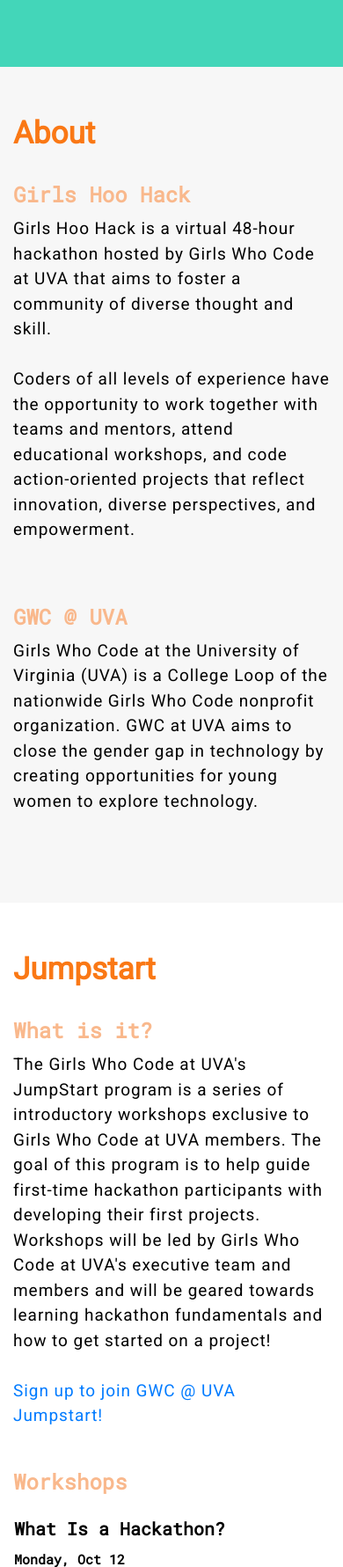
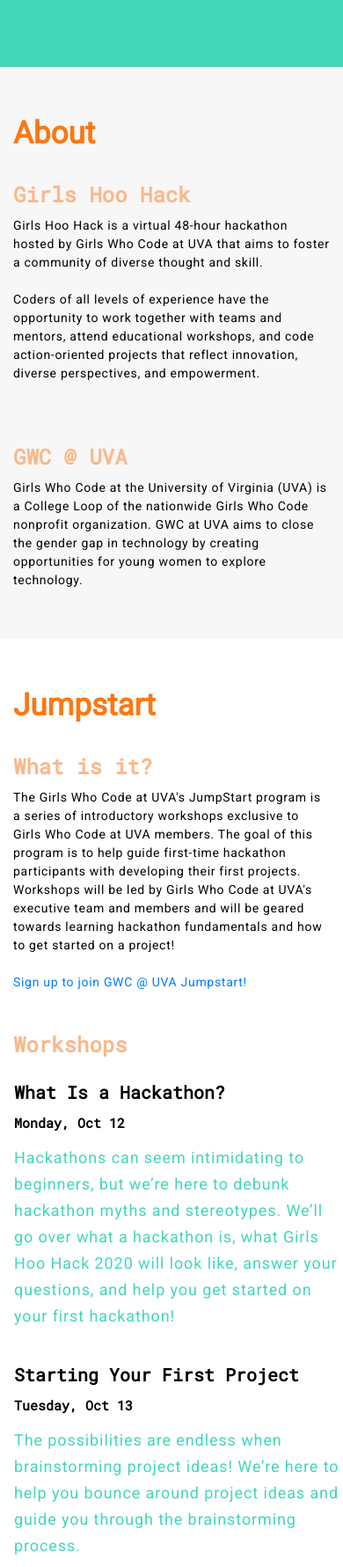
Before and after one commit to gwcuva/gwc-website, a Django app: page / in a window 390 px wide; the page is wider, and only the part inside the window is pictured. Shown: the part 768-2549 px from the top of that part at 88% size. Run offline with Django 3.2, Linux system fonts and the light colour scheme; some libraries are stand-ins or nearby versions.

Commit message:
couple edits

```diff
--- a/main/static/navBar/hackathon_style.css
+++ b/main/static/navBar/hackathon_style.css
@@ -448,7 +448,7 @@ body{
 
 .my-about{
   background:#F7F7F7;
-  min-height: 950px;
+  min-height: 650px;
 }
 
 .my-jumpstart{
@@ -474,7 +474,7 @@ body{
 
 .my-FAQ{
   background:#F7F7F7;
-  min-height: 1384px;
+  min-height: 1184px;
 }
 
 .my-sponsors{
@@ -734,7 +734,7 @@ color: #43D6B9;
   font-family: Roboto;
   font-style: normal;
   font-weight: 300;
-  font-size: 19px;
+  font-size: 14px;
   letter-spacing: 0.05em;
   color: #000000;
 }
--- a/main/templates/navBar/hackathon.html
+++ b/main/templates/navBar/hackathon.html
@@ -293,6 +293,7 @@
             </div>
           </div>
       </div>
+    </div>
 
 
       <div class = "container-fluid my-schedule" id = "my-schedule">
@@ -725,7 +726,6 @@
       <div class = "empty-row">
         </div>
         </div>
-      </div>
 
       <div class = "container-fluid my-prizes" id = "my-prizes">
         <div class = "row">
```
